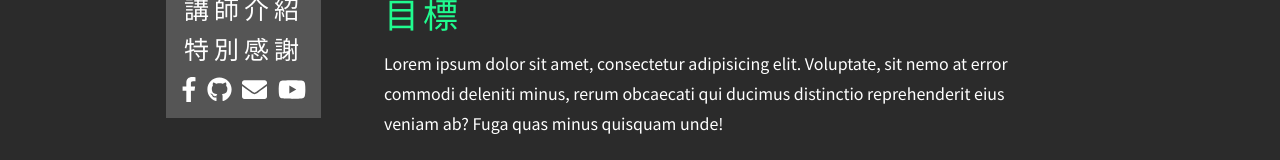
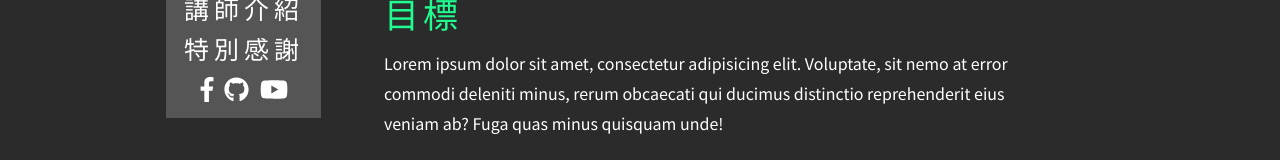
Before and after one commit to ZLCSC-club/ZLCSC-website, a plain HTML site: page index.html in a window 1280 px wide. Shown: the part 352-512 px from the top of the page. Drawn offline with Linux system fonts and the light colour scheme.

Commit message:
刪掉信箱

```diff
--- a/index.html
+++ b/index.html
@@ -39,7 +39,6 @@
             </li>
             <a href="https://www.facebook.com/ZLCSC108/"><i class="fab fa-facebook-f"></i></a>
             <a href="https://github.com/ZLCSC-club"><i class="fab fa-github"></i></a>
-            <a><i class="fas fa-envelope"></i></a>
             <a><i class="fab fa-youtube"></i></a>
         </ul>
     </div>
```
